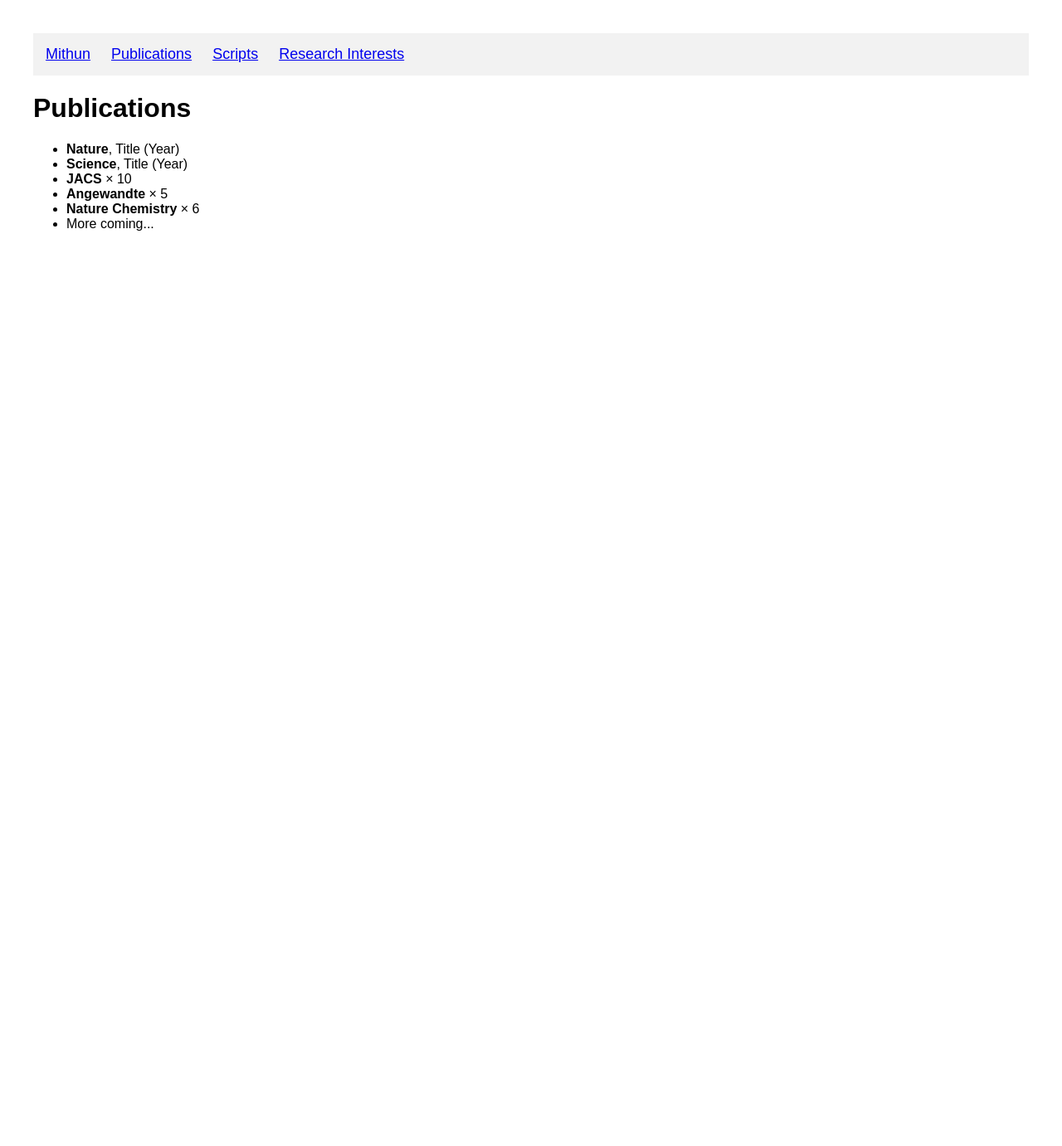
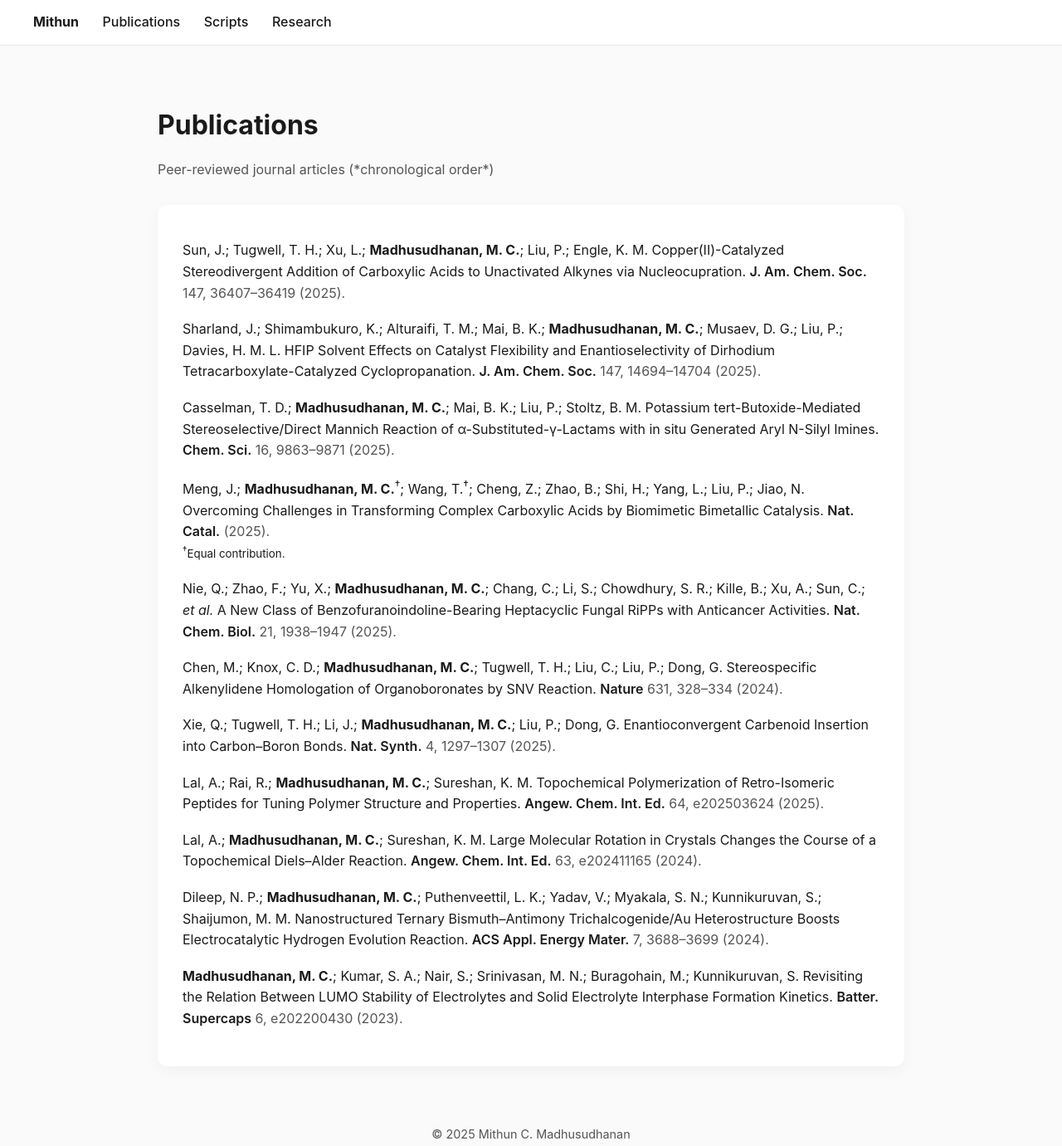
Before and after one commit to MC716/mc716.github.io, a plain HTML site: page publications.html in a window 1280 px wide. Shown: the whole page at 83% size. Before the commit the page ends 800 px from the top, so only its background shows below. Drawn offline with Linux system fonts and the light colour scheme.

Commit message:
Update publications.html

```diff
--- a/publications.html
+++ b/publications.html
@@ -1,29 +1,223 @@
 <!DOCTYPE html>
-<html>
+<html lang="en">
 <head>
-<title>Publications | Mithun</title>
-<meta charset="UTF-8">
+  <title>Publications | Mithun C. Madhusudhanan</title>
+  <meta charset="UTF-8">
+  <meta name="viewport" content="width=device-width, initial-scale=1">
+
+  <style>
+    :root {
+      --accent: #1f4ed8;
+      --text: #1a1a1a;
+      --muted: #555;
+      --bg: #fafafa;
+      --card: #ffffff;
+    }
+
+    body {
+      margin: 0;
+      font-family: -apple-system, BlinkMacSystemFont, "Segoe UI",
+                   Roboto, Helvetica, Arial, sans-serif;
+      background: var(--bg);
+      color: var(--text);
+      line-height: 1.6;
+    }
+
+    /* NAV BAR */
+    .navbar {
+      position: sticky;
+      top: 0;
+      background: white;
+      padding: 14px 40px;
+      border-bottom: 1px solid #e6e6e6;
+      z-index: 100;
+    }
+
+    .navbar a {
+      margin-right: 24px;
+      text-decoration: none;
+      font-weight: 500;
+      color: var(--text);
+    }
+
+    .navbar a:hover {
+      color: var(--accent);
+    }
+
+    /* CONTAINER */
+    .container {
+      max-width: 900px;
+      margin: 70px auto;
+      padding: 0 24px;
+    }
+
+    h1 {
+      margin-bottom: 10px;
+    }
+
+    .subtitle {
+      color: var(--muted);
+      margin-bottom: 30px;
+    }
+
+    /* PUBLICATION CARD */
+    .pub-card {
+      background: var(--card);
+      padding: 26px 30px;
+      border-radius: 12px;
+      box-shadow: 0 6px 18px rgba(0,0,0,0.04);
+    }
+
+    .pub-list {
+      list-style: none;
+      padding-left: 0;
+    }
+
+    .pub-list li {
+      margin-bottom: 18px;
+    }
+
+    .journal {
+      font-weight: 600;
+    }
+
+    .year {
+      color: var(--muted);
+    }
+
+    footer {
+      text-align: center;
+      font-size: 0.9rem;
+      color: var(--muted);
+      margin: 60px 0 30px;
+    }
+  </style>
 </head>
-<body style="font-family:Arial; margin:40px;">
 
-<!-- NAV BAR -->
-<div style="background:#f2f2f2;padding:15px;font-size:18px;">
-  <a href="index.html" style="margin-right:20px;">Mithun</a>
-  <a href="publications.html" style="margin-right:20px;">Publications</a>
-  <a href="scripts.html" style="margin-right:20px;">Scripts</a>
-  <a href="research.html">Research Interests</a>
-</div>
+<body>
 
-<h1>Publications</h1>
+  <!-- NAV BAR -->
+  <div class="navbar">
+    <a href="index.html"><strong>Mithun</strong></a>
+    <a href="publications.html">Publications</a>
+    <a href="scripts.html">Scripts</a>
+    <a href="research.html">Research</a>
+  </div>
 
-<ul>
-  <li><b>Nature</b>, Title (Year)</li>
-  <li><b>Science</b>, Title (Year)</li>
-  <li><b>JACS</b> × 10</li>
-  <li><b>Angewandte</b> × 5</li>
-  <li><b>Nature Chemistry</b> × 6</li>
-  <li>More coming...</li>
-</ul>
+  <div class="container">
+
+    <h1>Publications</h1>
+    <p class="subtitle">
+      Peer-reviewed journal articles (*chronological order*)
+    </p>
+
+    <div class="pub-card">
+      <ol class="pub-list">
+
+        <li>
+          Sun, J.; Tugwell, T. H.; Xu, L.; <strong>Madhusudhanan, M. C.</strong>;
+          Liu, P.; Engle, K. M.
+          Copper(II)-Catalyzed Stereodivergent Addition of Carboxylic Acids to
+          Unactivated Alkynes via Nucleocupration.
+          <span class="journal">J. Am. Chem. Soc.</span>
+          <span class="year">147, 36407–36419 (2025).</span>
+        </li>
+
+        <li>
+          Sharland, J.; Shimambukuro, K.; Alturaifi, T. M.; Mai, B. K.;
+          <strong>Madhusudhanan, M. C.</strong>; Musaev, D. G.; Liu, P.; Davies, H. M. L.
+          HFIP Solvent Effects on Catalyst Flexibility and Enantioselectivity of
+          Dirhodium Tetracarboxylate-Catalyzed Cyclopropanation.
+          <span class="journal">J. Am. Chem. Soc.</span>
+          <span class="year">147, 14694–14704 (2025).</span>
+        </li>
+
+        <li>
+          Casselman, T. D.; <strong>Madhusudhanan, M. C.</strong>; Mai, B. K.; Liu, P.;
+          Stoltz, B. M.
+          Potassium tert-Butoxide-Mediated Stereoselective/Direct Mannich Reaction
+          of α-Substituted-γ-Lactams with in situ Generated Aryl N-Silyl Imines.
+          <span class="journal">Chem. Sci.</span>
+          <span class="year">16, 9863–9871 (2025).</span>
+        </li>
+
+        <li>
+          Meng, J.; <strong>Madhusudhanan, M. C.</strong><sup>†</sup>; Wang, T.<sup>†</sup>;
+          Cheng, Z.; Zhao, B.; Shi, H.; Yang, L.; Liu, P.; Jiao, N.
+          Overcoming Challenges in Transforming Complex Carboxylic Acids by
+          Biomimetic Bimetallic Catalysis.
+          <span class="journal">Nat. Catal.</span>
+          <span class="year">(2025).</span>
+          <br><small><sup>†</sup>Equal contribution.</small>
+        </li>
+
+        <li>
+          Nie, Q.; Zhao, F.; Yu, X.; <strong>Madhusudhanan, M. C.</strong>; Chang, C.; Li, S.;
+          Chowdhury, S. R.; Kille, B.; Xu, A.; Sun, C.; <em>et al.</em>
+          A New Class of Benzofuranoindoline-Bearing Heptacyclic Fungal RiPPs
+          with Anticancer Activities.
+          <span class="journal">Nat. Chem. Biol.</span>
+          <span class="year">21, 1938–1947 (2025).</span>
+        </li>
+
+        <li>
+          Chen, M.; Knox, C. D.; <strong>Madhusudhanan, M. C.</strong>; Tugwell, T. H.;
+          Liu, C.; Liu, P.; Dong, G.
+          Stereospecific Alkenylidene Homologation of Organoboronates by SNV Reaction.
+          <span class="journal">Nature</span>
+          <span class="year">631, 328–334 (2024).</span>
+        </li>
+
+        <li>
+          Xie, Q.; Tugwell, T. H.; Li, J.; <strong>Madhusudhanan, M. C.</strong>;
+          Liu, P.; Dong, G.
+          Enantioconvergent Carbenoid Insertion into Carbon–Boron Bonds.
+          <span class="journal">Nat. Synth.</span>
+          <span class="year">4, 1297–1307 (2025).</span>
+        </li>
+
+        <li>
+          Lal, A.; Rai, R.; <strong>Madhusudhanan, M. C.</strong>; Sureshan, K. M.
+          Topochemical Polymerization of Retro-Isomeric Peptides for Tuning
+          Polymer Structure and Properties.
+          <span class="journal">Angew. Chem. Int. Ed.</span>
+          <span class="year">64, e202503624 (2025).</span>
+        </li>
+
+        <li>
+          Lal, A.; <strong>Madhusudhanan, M. C.</strong>; Sureshan, K. M.
+          Large Molecular Rotation in Crystals Changes the Course of a
+          Topochemical Diels–Alder Reaction.
+          <span class="journal">Angew. Chem. Int. Ed.</span>
+          <span class="year">63, e202411165 (2024).</span>
+        </li>
+
+        <li>
+          Dileep, N. P.; <strong>Madhusudhanan, M. C.</strong>; Puthenveettil, L. K.;
+          Yadav, V.; Myakala, S. N.; Kunnikuruvan, S.; Shaijumon, M. M.
+          Nanostructured Ternary Bismuth–Antimony Trichalcogenide/Au Heterostructure
+          Boosts Electrocatalytic Hydrogen Evolution Reaction.
+          <span class="journal">ACS Appl. Energy Mater.</span>
+          <span class="year">7, 3688–3699 (2024).</span>
+        </li>
+
+        <li>
+          <strong>Madhusudhanan, M. C.</strong>; Kumar, S. A.; Nair, S.; Srinivasan, M. N.;
+          Buragohain, M.; Kunnikuruvan, S.
+          Revisiting the Relation Between LUMO Stability of Electrolytes and
+          Solid Electrolyte Interphase Formation Kinetics.
+          <span class="journal">Batter. Supercaps</span>
+          <span class="year">6, e202200430 (2023).</span>
+        </li>
+
+      </ol>
+    </div>
+
+  </div>
+
+  <footer>
+    © 2025 Mithun C. Madhusudhanan
+  </footer>
 
 </body>
 </html>
```
